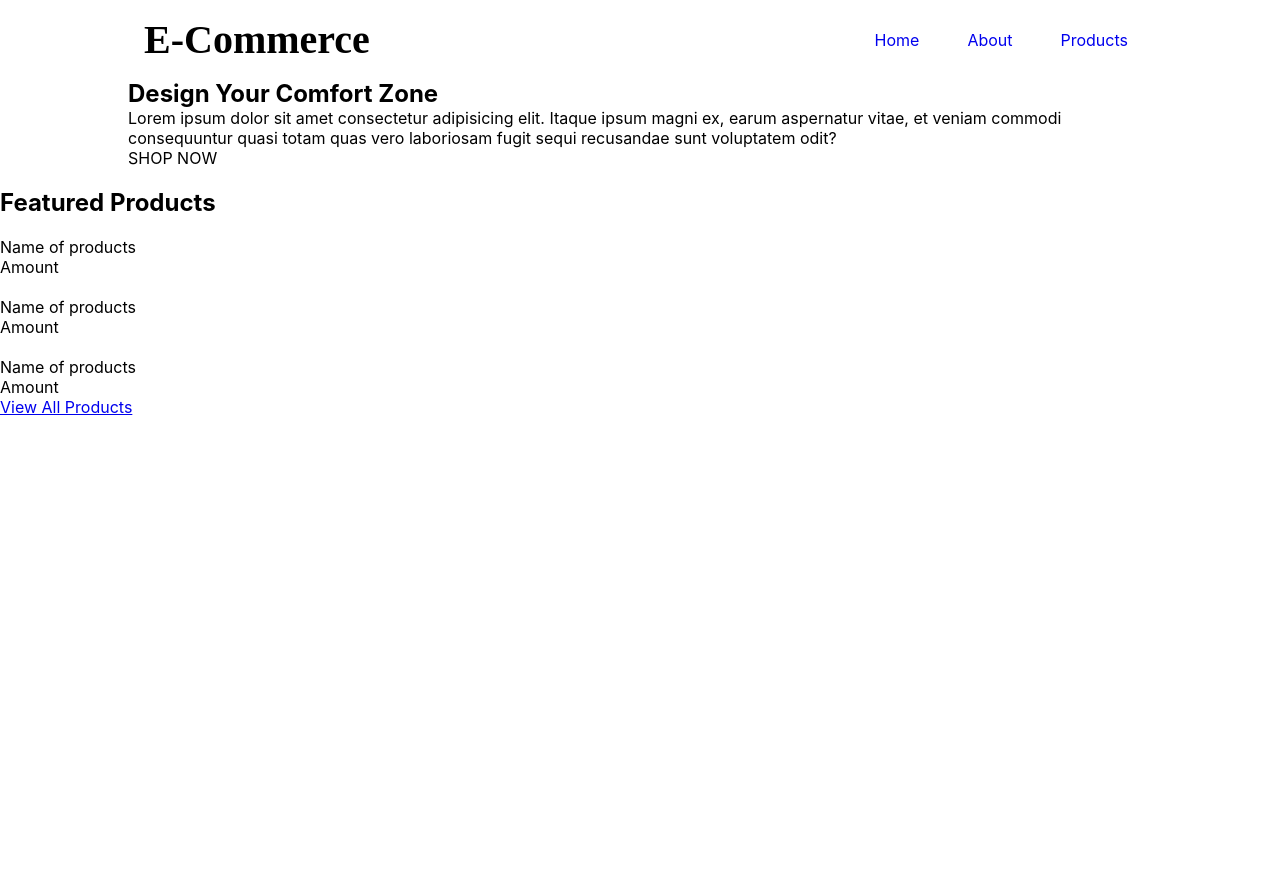
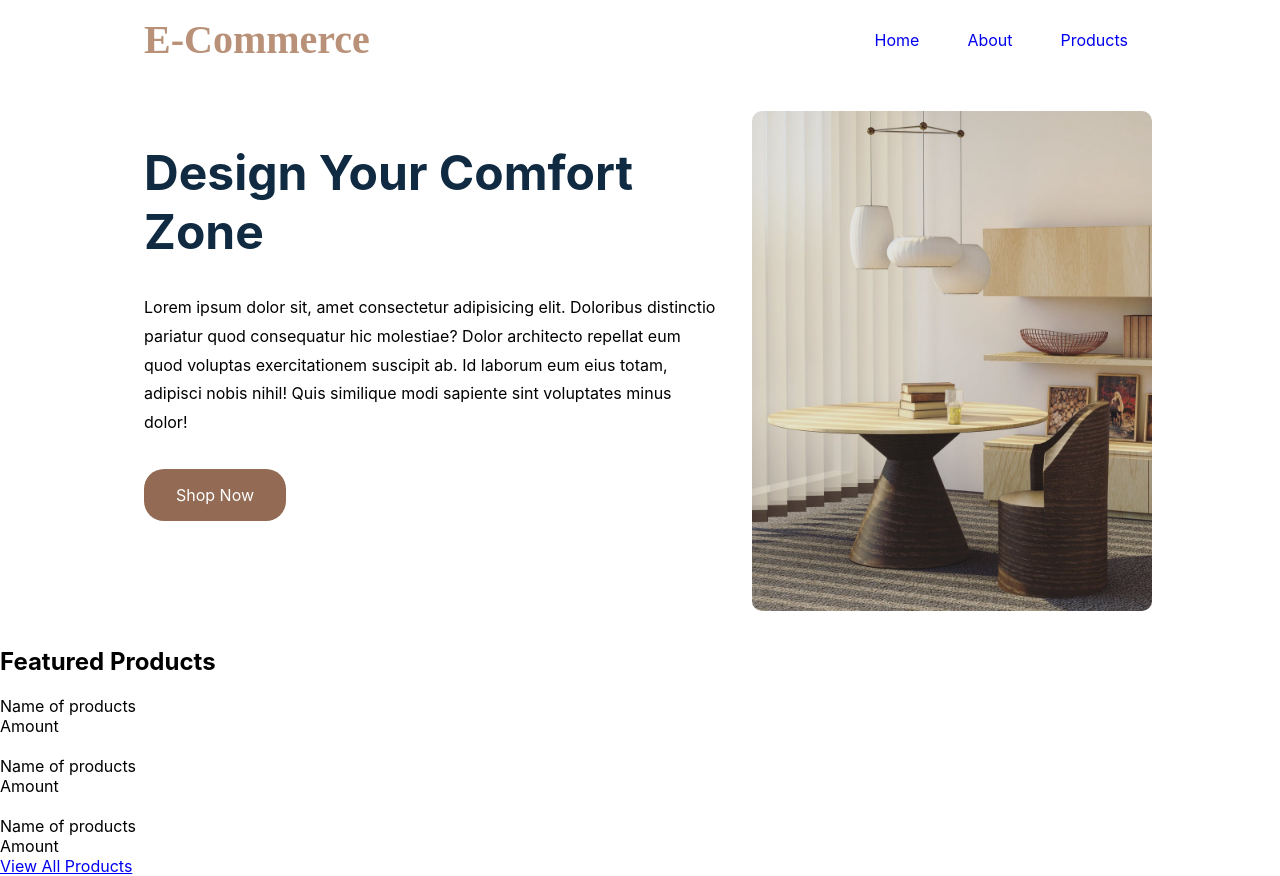
Before and after one commit to Nikhil2408/e-commerce, a React (Create React App) app: page / in a window 1280 px wide. Before the commit the page ends 800 px from the top, so only its background shows below. Built offline with nearby package versions, Linux system fonts and the light colour scheme; a web font is replaced by a local one.

Commit message:
feat: add home page hero section

```diff
--- a/src/components/Home/Main.js
+++ b/src/components/Home/Main.js
@@ -1,16 +1,22 @@
 import React from "react";
 import Wrapper from "../Layouts/Wrapper";
+
+import styles from "./Main.module.css";
+import { Link } from "react-router-dom";
+import home_hero_image from "../../img/home_hero_image.jpeg";
 
 function Main(){
     return (
         <Wrapper>
-            <div class="heroContainer">
-                <h2>Design Your Comfort Zone</h2>
-                <p>Lorem ipsum dolor sit amet consectetur adipisicing elit. Itaque ipsum magni ex, earum aspernatur vitae, et veniam commodi consequuntur quasi totam quas vero laboriosam fugit sequi recusandae sunt voluptatem odit?</p>
-                <a>SHOP NOW</a>
-            </div>
-            <div>
-                <img src="" alt="" />
+            <div class={styles.hero}>
+                <div className={styles.heroContainer}>
+                    <h2>Design Your Comfort Zone</h2>
+                    <p>Lorem ipsum dolor sit, amet consectetur adipisicing elit. Doloribus distinctio pariatur quod consequatur hic molestiae? Dolor architecto repellat eum quod voluptas exercitationem suscipit ab. Id laborum eum eius totam, adipisci nobis nihil! Quis similique modi sapiente sint voluptates minus dolor!</p>
+                    <Link to="#">Shop Now</Link>
+                </div>
+                <div class={styles.heroImgContainer}>
+                    <img src={home_hero_image} alt="" />
+                </div>
             </div>
         </Wrapper>
     )
--- /dev/null
+++ b/src/components/Home/Main.module.css
@@ -0,0 +1,43 @@
+.hero{
+    display: flex;
+    margin: 2rem 0rem;
+    justify-content: space-between;
+}
+
+.heroContainer{
+    width: 60%;
+    display: flex;
+    flex-direction: column;
+    padding: 2rem 1.5rem 2rem 1rem;
+    align-self: flex-start;
+}
+
+.heroContainer > h2{
+    font-size: 3rem;
+    color: var(--clr-grey-1);
+}
+
+.heroContainer > p{
+    margin: 2rem 0rem;
+    line-height: 1.8rem;
+}
+
+.heroContainer > a{
+    align-self: flex-start;
+    text-decoration: none;
+    padding: 1rem 2rem;
+    background-color: var(--clr-primary-4);
+    color: white;
+    border-radius: 20px;
+}
+
+
+.heroImgContainer{
+    width: 40%;
+    max-width: 400px;
+}
+
+.heroImgContainer > img{
+    width: 100%;
+    border-radius: 10px;
+}
--- a/src/components/Layouts/Navigation.module.css
+++ b/src/components/Layouts/Navigation.module.css
@@ -8,6 +8,7 @@
     font-family: 'Water Brush', cursive;
     font-size: 2.5rem;
     padding: 1rem;
+    color: var(--clr-primary-6);
 }
 
 .nav > ul{
@@ -24,6 +25,6 @@
     padding-bottom: 0.7rem;
 }
 
-a:hover{
-    border-bottom: 2px solid var(--color-primary-1);
+.nav a:hover{
+    border-bottom: 2px solid var(--clr-primary-3);
 }
--- a/src/styles/index.css
+++ b/src/styles/index.css
@@ -1,8 +1,32 @@
 @import url('https://fonts.googleapis.com/css2?family=Roboto&family=Water+Brush&display=swap');
 
 :root{
-    --color-primary-1: #795744;
-    --color-primary-2: #eaded7;
+    --clr-primary-1: #453227;
+    --clr-primary-2: #5f4435;
+    --clr-primary-3: #795744;
+    --clr-primary-4: #936a53;
+    --clr-primary-5: #ab7a5f;
+    --clr-primary-6: #b99179;
+    --clr-primary-7: #c5a491;
+    --clr-primary-8: #d1b6a8;
+    --clr-primary-9: #decbc0;
+    --clr-primary-10: #eaded7;
+    --clr-grey-1: #102a42;
+    --clr-grey-2: #243a52;
+    --clr-grey-3: #324d67;
+    --clr-grey-4: #48647f;
+    --clr-grey-5: #617d98;
+    --clr-grey-6: #829ab0;
+    --clr-grey-7: #9eb2c7;
+    --clr-grey-8: #bcccdc;
+    --clr-grey-9: #dae2ec;
+    --clr-grey-10: #f1f5f8;
+    --clr-white: #fff;
+    --clr-red-dark: #bb2525;
+    --clr-red-light: #e66b6b;
+    --clr-green-dark: #25bb32;
+    --clr-green-light: #6be675;
+    --clr-black: #222;
 }
 
 *{
```
Also changed, not shown: src/img/home_hero_image.jpeg (added).
